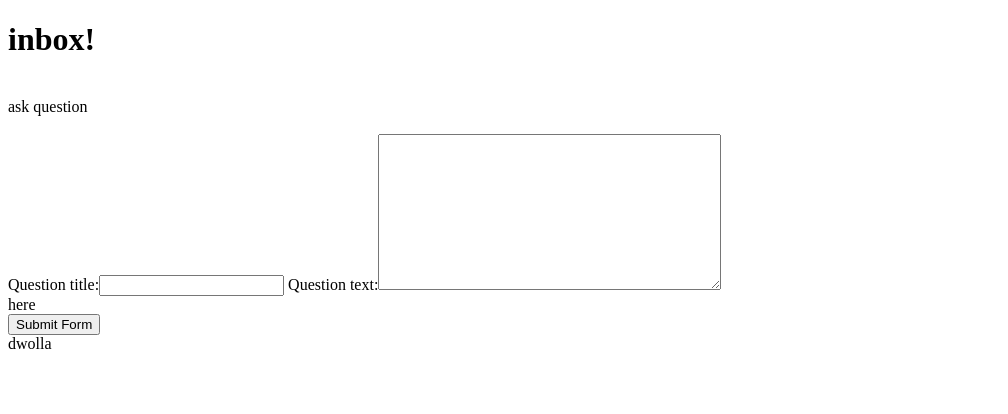
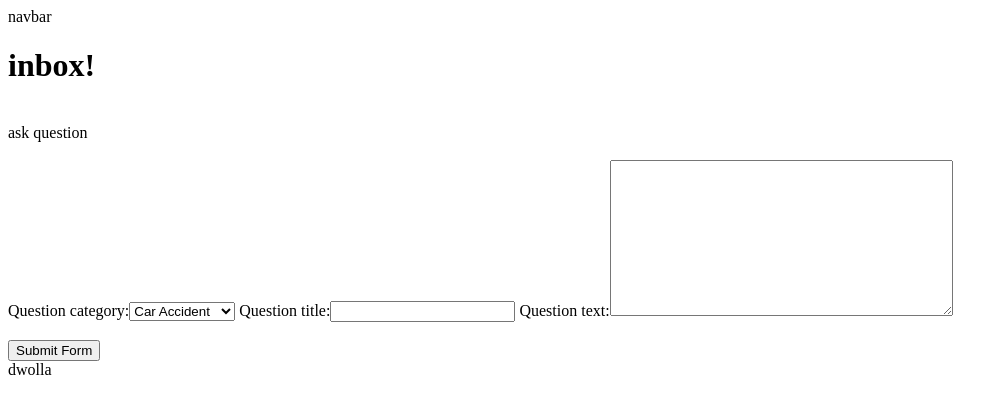
Before and after one commit to rossedwardsus/DjangoHelloWorld, a Django app: page /ask_question in a window 1280 px wide. Shown: the top 414 px of the page, without its empty margins (0-1008 px from the left). Run offline with Django 3.2, Linux system fonts and the light colour scheme.

Commit message:
Add more forms

```diff
--- a/basic_django/models.py
+++ b/basic_django/models.py
@@ -12,8 +12,8 @@ from django.db import models
 class Question(models.Model):
     question_id = models.UUIDField(primary_key=True, default=uuid.uuid4)
     #user_id = models.CharField(max_length=30)
-    #question_category = models.CharField(max_length=30)
-    #question_title = models.CharField(max_length=30)
+    question_category = models.CharField(max_length=30)
+    #question_city = models.CharField(max_length=30)
     question_title = models.CharField(max_length=30)
     question_text = models.TextField(max_length=30)
     question_added_datetime = models.DateTimeField(default=datetime.now())
@@ -25,3 +25,40 @@ class Question(models.Model):
 
     def __str__(self):
         return "self.name"
+
+
+
+class User(models.Model):
+    user_id = models.UUIDField(primary_key=True, default=uuid.uuid4)
+    #user_id = models.CharField(max_length=30)
+    #question_category = models.CharField(max_length=30)
+    #question_title = models.CharField(max_length=30)
+    first_name = models.CharField(max_length=30)
+    last_name = models.CharField(max_length=30)
+    user_type = models.CharField(default=datetime.now())
+    about_me = models.TextField(max_length=30)
+
+    class Meta:
+        db_table = "users"
+        #ordering=["-question_added_datetime"]
+
+
+    def __str__(self):
+        return "self.name"
+
+
+class Comment(models.Model):
+    question_id = models.UUIDField(primary_key=True, default=uuid.uuid4)
+    user_id = models.CharField(max_length=30)
+    comment_id = models.CharField(max_length=30)
+    #question_title = models.CharField(max_length=30)
+    comment_text = models.CharField(max_length=30)
+    comment_added_datetime = models.DateTimeField(default=datetime.now())
+
+    class Meta:
+        db_table = "comments"
+        #ordering=["-comment_added_datetime"]
+
+
+    def __str__(self):
+        return "self.name"
--- a/pages/forms.py
+++ b/pages/forms.py
@@ -1,9 +1,46 @@
 from django.forms import ModelForm
-from basic_django.models import Question
+from django import forms
+from basic_django.models import Question, User
 
 # Create the form class.
 class QuestionForm(ModelForm):
      class Meta:
-         model = Question
-         #fields = ["pub_date", "headline", "content", "reporter"]
-         fields = ["question_title", "question_text"]
+        model = Question
+        #fields = ["pub_date", "headline", "content", "reporter"]
+        fields = ["question_category", "question_title", "question_text"]
+
+
+        STREET_NAME_CHOICES = (
+            ('Car Accident', 'Car Accident'),
+            ('Streetname2', 'Street name 2')
+        )
+
+        #question_cateogry = forms.ChoiceField(
+        #    widget=forms.Select,
+        #    choices=STREET_NAME_CHOICES
+        #)
+
+        widgets = {
+            'question_category': forms.Select(choices=STREET_NAME_CHOICES),
+        }
+
+class UserForm(ModelForm):
+     class Meta:
+        model = User
+        #fields = ["pub_date", "headline", "content", "reporter"]
+        fields = ["first_name", "last_name", "user_type", "about_me"]
+
+
+        STREET_NAME_CHOICES = (
+            ('lawyer', 'Lawyer'),
+            ('Ive been in this situaiton Before', 'Street name 2')
+        )
+
+        #question_cateogry = forms.ChoiceField(
+        #    widget=forms.Select,
+        #    choices=STREET_NAME_CHOICES
+        #)
+
+        widgets = {
+            'user_type': forms.Select(choices=STREET_NAME_CHOICES),
+        }
--- a/pages/urls.py
+++ b/pages/urls.py
@@ -9,5 +9,8 @@ urlpatterns = [
     path('inbox/<int:id>', inbox_view),
     path('friends_to_contact/<int:id>', friends_to_contact_view),
     path('ask_question', ask_question_view),
-    path('browse_questions', browse_questions_view)
+    path('browse_questions', browse_questions_view),
+    path('view_legal_question', view_legal_question_view),
+    path('edit_profile', edit_profile_view),
+    path('user_home', user_home_view)
 ]
--- a/pages/views.py
+++ b/pages/views.py
@@ -1,6 +1,6 @@
 from datetime import datetime
 from django.shortcuts import render
-from .forms import QuestionForm
+from .forms import QuestionForm, UserForm
 from django.shortcuts import redirect
 
 
@@ -48,6 +48,34 @@ def friends_to_contact_view(request: HttpRequest, id: int):
     #return HttpResponse("Welcome to Inbox")
     return render(request, "pages/friends_to_contact.html", {"id": id})
 
+
+def edit_profile_view(request: HttpRequest):
+    # write your view processing logics here
+    #return HttpResponse("Welcome to Inbox")
+
+    form = UserForm(request.POST or None, request.FILES or None)
+
+    if request.method == "GET":
+        #question = Question(question_id=uuid.uuid4(), quetion_title='Refsnes', question_text, question_added_datetime=datetime.now())
+        #question.save()
+        #Member.objects.all().values()
+
+        print(str(datetime.now()))
+
+        #context['form']= form
+
+        return render(request, "pages/edit_profile.html", {"form": form})
+    elif request.method == "POST":
+
+        q = QuestionForm(request.POST)
+        #q.save()
+
+        print(str(q))
+
+        #return HttpResponse("post")
+        return render("/ask_question", {"form": q})
+
+
 def ask_question_view(request: HttpRequest):
     # write your view processing logics here
     #return HttpResponse("Welcome to Inbox")
@@ -79,3 +107,19 @@ def browse_questions_view(request: HttpRequest):
     questions = Question.objects.all().values()
 
     return render(request, "pages/browse_questions.html", {"questions": questions})
+
+
+
+def view_legal_question_view(request: HttpRequest):
+
+    #questions = Question.objects.all().values()
+
+    return render(request, "pages/view_legal_question.html", {"question": "question"})
+
+
+
+def user_home_view(request: HttpRequest):
+
+    #questions = Question.objects.all().values()
+
+    return render(request, "pages/user_home.html", {"question": "question"})
--- a/templates/base.html
+++ b/templates/base.html
@@ -7,7 +7,8 @@
   <title>Basic Django Project</title>
 </head>
 <body>
-
+  navbar
+  <br/>
   {% block content %}
   {% endblock %}
 
--- a/templates/pages/ask_question.html
+++ b/templates/pages/ask_question.html
@@ -10,7 +10,6 @@
     <br/>
     {{ form }}
     <br/>
-    here{{ form.errors.question_title}}
     <br/>
     <input type="submit" value="Submit Form"/>
   <br/>
--- a/templates/pages/home.html
+++ b/templates/pages/home.html
@@ -12,4 +12,10 @@
   <a href="/ask_question">ask question</a>
   <br/>
   <a href="/browse_questions">browse question</a>
+  <br/>
+  <a href="/view_legal_question">view question</a>
+  <br/>
+  <a href="/edit_profile">edit profile</a>
+  <br/>
+  <a href="/user_home">user home</a>
 {% endblock content %}
```
Also changed, not shown: basic_django/forms.py (deleted, +0 -8 lines), 2 other files.
